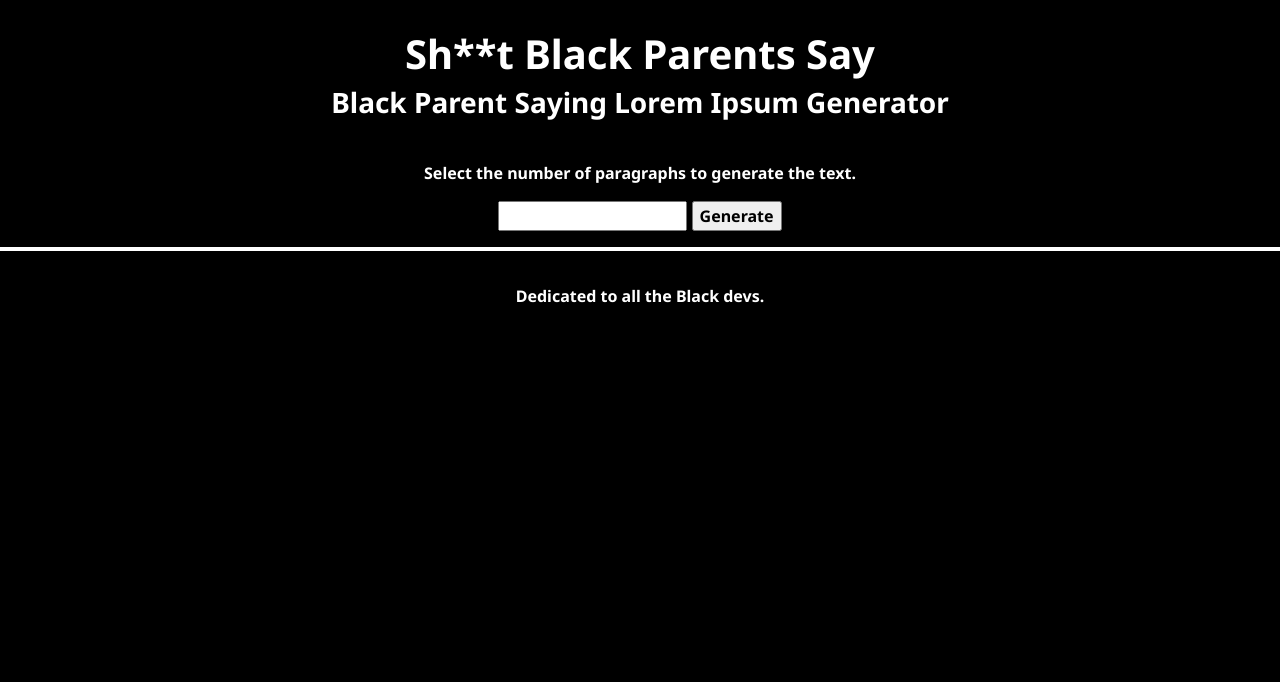
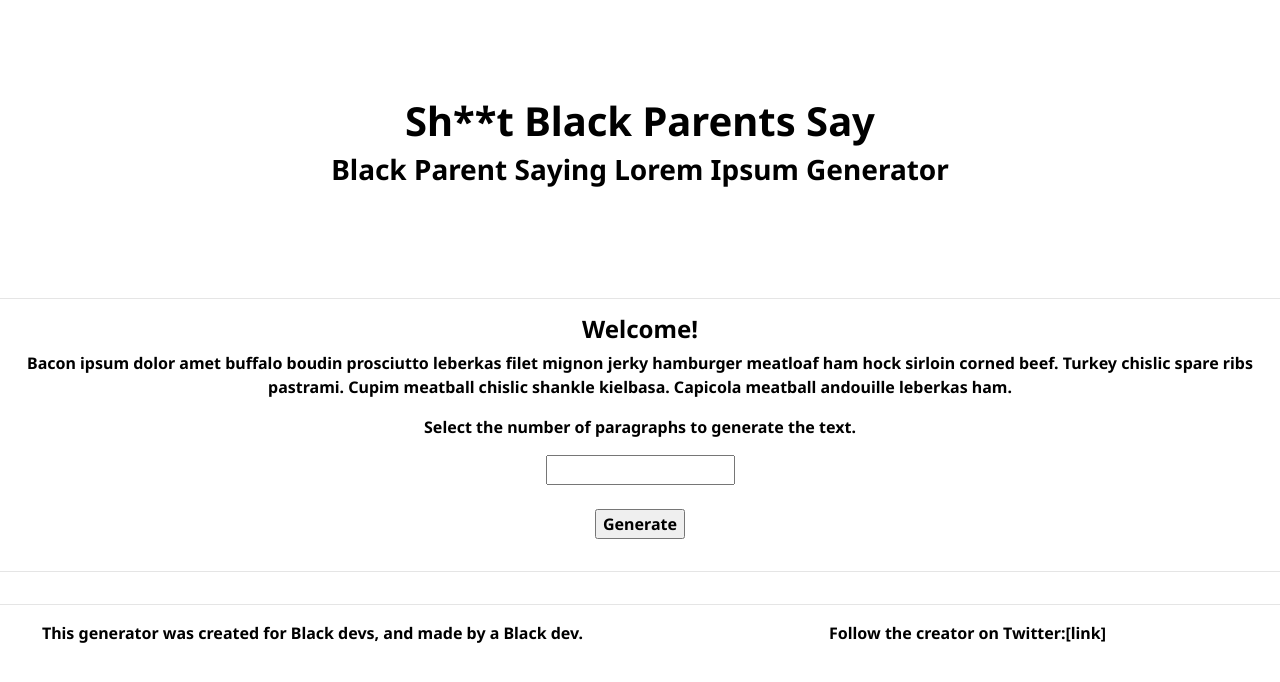
Before and after one commit to camckin10/black-parents, a website: page public/index.html in a window 1280 px wide. Drawn offline with nearby package versions, Linux system fonts and the light colour scheme.

Commit message:
updating layout, adding more text, and testing checkboxes

```diff
--- a/generator.js
+++ b/generator.js
@@ -16,6 +16,7 @@ function GenerateNewText() {
 			"Quit running around this house like you ain't got no goddamn sense!",
 			"This is my house.",
 			"My roof, my rules.",
+			"And people in hell want ice water.",
 			"Ima Pusha yo T if you don't do that homework!",
 			"Name to me what bills you pay in my house.",
 			"Do you pay my bills?",
@@ -41,15 +42,16 @@ function GenerateNewText() {
 			"I will knock you into the middle of next week.",
 			"Do you understand me?",
 			"Get out my mouth, this grown folks' business.",
-			 "Don't you slam no doors in my  house!",
+			"Don't you slam no doors in my  house!",
 			"Pick or choose, you either gon stay in or stay out.",
-			 "Where you act up is where you get beat up.",
+			"Where you act up is where you get beat up.",
 			"Do you got Aeropostale money?",
 			"You got McDonald's money?",
 			"You got hospital money?",
 			"Roll your eyes again, imma slap em to the back of yo head.",
 			"God ain't through with me yet!",
 			"God don’t like ugly!",
+			"I must be booboo the fool huh?",
 			"I'm not one of your little friends",
 			"Stop all that crying before I give you something to cry about.",
 			"First of all, check your tone.",
--- a/public/index.html
+++ b/public/index.html
@@ -24,23 +24,45 @@
 </div>
 
 	<hr/>
+
 <div class="row">
 	<div class="col-lg-12">
+		<h4>Welcome!</h4>
+		<p>Bacon ipsum dolor amet buffalo boudin prosciutto leberkas filet mignon jerky hamburger meatloaf ham hock sirloin corned beef.
+			Turkey chislic spare ribs pastrami. Cupim meatball chislic shankle kielbasa.
+			Capicola meatball andouille leberkas ham. </p>
 		<p>Select the number of paragraphs to generate the text.</p>
 			<form action="/" method="POST">
 				<input type="number" class="paragraph-number" name="numberOfParagraphs">
+				<br/>
+				<br/>
 				<input type="submit" value="Generate" class="generate-button">
 			</form>
-
-		<!--would like a box to hold generated text-->
-			<div class="generated-text">
-				<div class='placeholder-div'></div>
-			</div>
 	</div>
 </div>
+
+<hr/>
+		<div class="row">
+			<div class="col-lg-10">
+				<div class="generated-text">
+					<div class='placeholder-div'></div>
+				</div>
+			</div>
+		</div>
+
 		<!--This will be the footer area-->
 		<!--include the social media links here-->
-		<hr/>
-		 <p class="description">Dedicated to all the Black devs.</p>
+	<hr/>
+<div class="footer">
+	<div class="row">
+		<div class="col-lg-6">
+			<p>This generator was created for Black devs, and made by a Black dev.</p>
+		</div>
+		<div class="col-lg-6">
+			<p>Follow the creator on Twitter:[link]</p>
+		</div>
+	</div>
+</div>
+		 <!-- <p class="description">Dedicated to all the Black devs.</p> -->
 </body>
 </html>
--- a/public/styles.css
+++ b/public/styles.css
@@ -1,10 +1,9 @@
 body{
 	/*black family background looks cheesy*/
-	background-color: black;
+	background-color:white;
 	/* background-image: url('images/small_black_collage.png'); */
 	font-family: 'Noto Sans', sans-serif;
-	color:white;
-	text-align:center;
+	color:black;
 }
 
 .row{
@@ -12,11 +11,12 @@ body{
 }
 
 .header-section{
-	padding-top:30px;
+	padding-top:97px;
+	margin-bottom:95px;
 }
 
 /*box to hold  generated text*/
 .generated-text{
-	border:2px solid white;
-
+	padding-left:5px;
+	text-align: center;
 }
```
